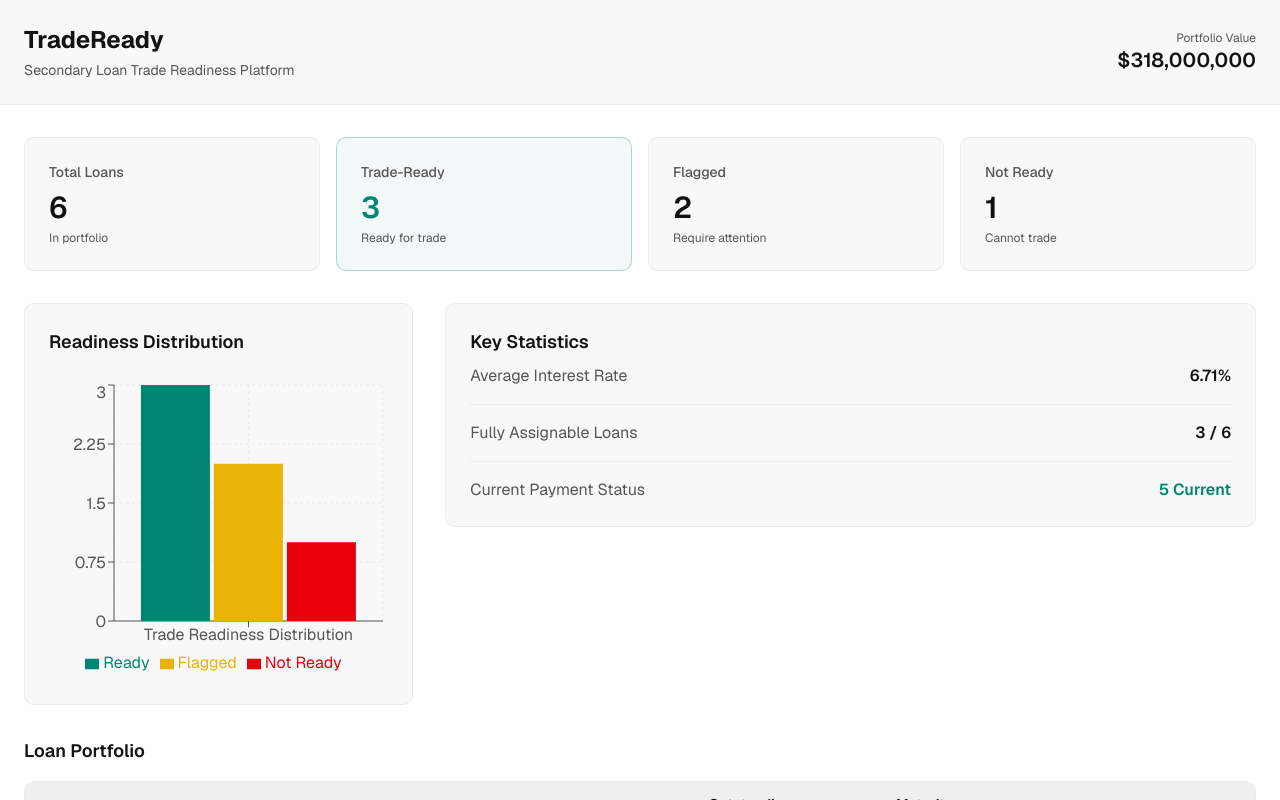
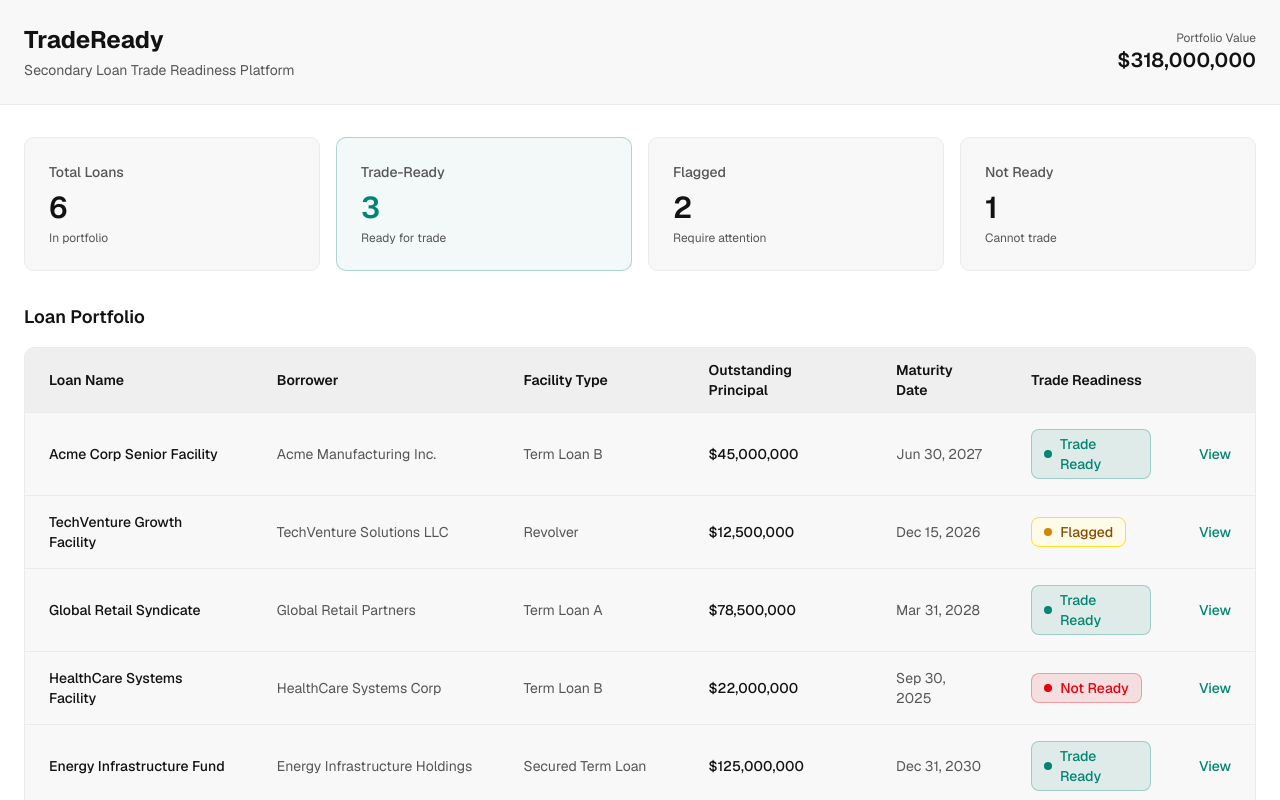
Before and after one commit to Janani1147/TradeReady, a Next.js app: page / in a window 1280 px wide. Shown: the top 800 px of the page. Built offline with nearby package versions, Linux system fonts and the light colour scheme.

Commit message:
removed statistics

```diff
--- a/app/page.tsx
+++ b/app/page.tsx
@@ -35,37 +35,6 @@ export default function DashboardPage() {
           <SummaryCard title="Not Ready" value={summary.notReady} subtitle="Cannot trade" />
         </div>
 
-        {/* Chart and Table */}
-        <div className="grid grid-cols-3 gap-8 mb-8">
-          <div className="col-span-1">
-            <ReadinessChart ready={summary.ready} flagged={summary.flagged} notReady={summary.notReady} />
-          </div>
-          <div className="col-span-2">
-            <div className="bg-card border border-border rounded-lg p-6">
-              <h3 className="text-lg font-semibold text-foreground mb-2">Key Statistics</h3>
-              <div className="space-y-4">
-                <div className="flex justify-between items-center pb-4 border-b border-border">
-                  <span className="text-muted-foreground">Average Interest Rate</span>
-                  <span className="font-semibold text-foreground">
-                    {(mockLoans.reduce((sum, loan) => sum + loan.interestRate, 0) / mockLoans.length).toFixed(2)}%
-                  </span>
-                </div>
-                <div className="flex justify-between items-center pb-4 border-b border-border">
-                  <span className="text-muted-foreground">Fully Assignable Loans</span>
-                  <span className="font-semibold text-foreground">
-                    {mockLoans.filter((l) => !l.consentRequired).length} / {mockLoans.length}
-                  </span>
-                </div>
-                <div className="flex justify-between items-center">
-                  <span className="text-muted-foreground">Current Payment Status</span>
-                  <span className="font-semibold text-accent">
-                    {mockLoans.filter((l) => l.paymentStatus === "Current").length} Current
-                  </span>
-                </div>
-              </div>
-            </div>
-          </div>
-        </div>
 
         {/* Loans Table */}
         <div>
```
